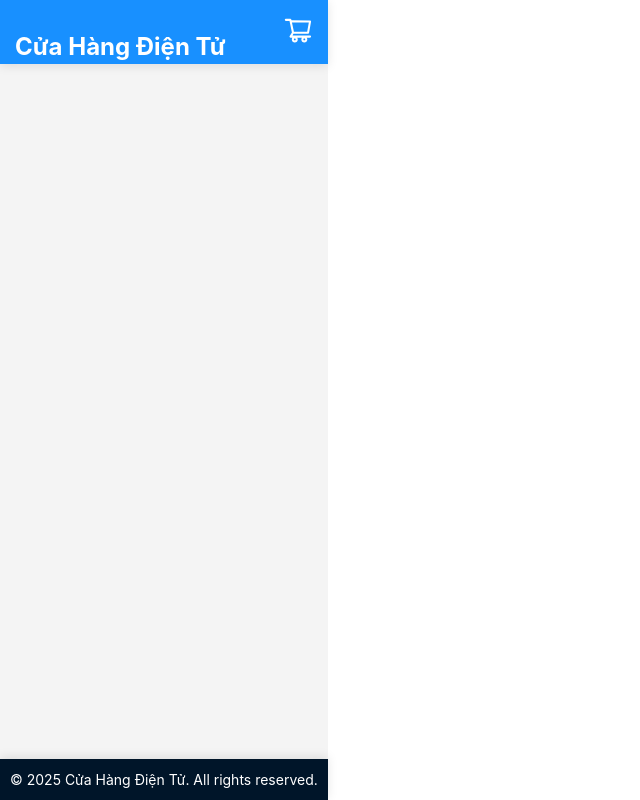
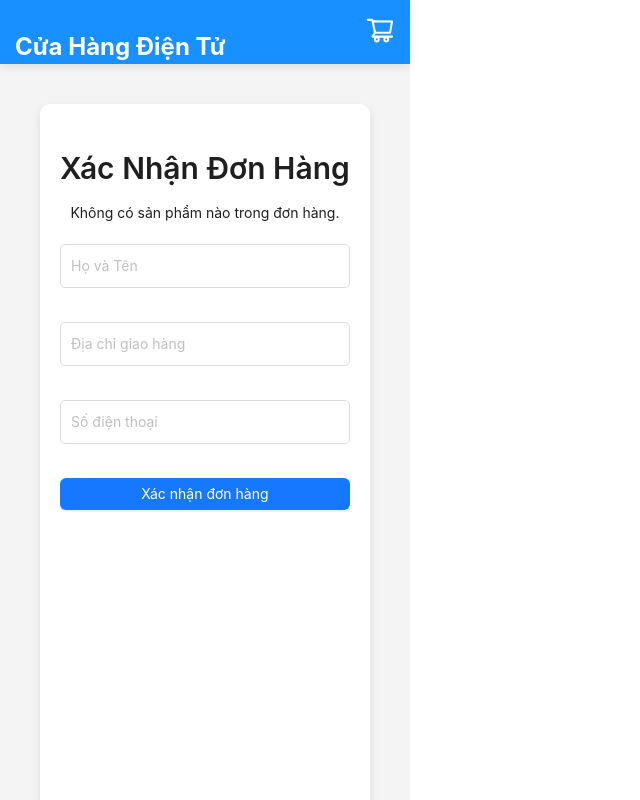
Before and after one commit to HighDance27/ghtk, a React (Vite) app: page /order in a window 1280 px wide. Shown: the top 800 px of the page, without its empty margins (0-640 px from the left). Built offline with nearby package versions, Linux system fonts and the light colour scheme; the HTML template or start-up script is replaced by a standard one.

Commit message:
Them OrderPage

```diff
--- a/src/App.jsx
+++ b/src/App.jsx
@@ -3,6 +3,7 @@ import AppLayout from "./components/AppLayout";
 import ProductDetail from "./pages/ProductDetail";
 import ProductGrid from "./pages/ProductGrid";
 import CartPage from "./pages/CartPage";
+import OrderPage from "./pages/OrderPage";
 
 const App = () => {
   return (
@@ -12,6 +13,7 @@ const App = () => {
           <Route path="/" element={<ProductGrid />} />
           <Route path="/product/:id" element={<ProductDetail />} />
           <Route path="/cart" element={<CartPage />} />
+          <Route path="/order" element={<OrderPage />} />
         </Routes>
       </AppLayout>
     </Router>
--- a/src/pages/CartPage.jsx
+++ b/src/pages/CartPage.jsx
@@ -1,5 +1,6 @@
 import { useContext } from "react";
 import { CartContext } from "../components/AppLayout";
+import { useNavigate } from "react-router-dom";
 import { Card, Button, Typography, List, Layout, message, Empty, InputNumber } from "antd";
 import "./CartPage.css";
 
@@ -8,10 +9,25 @@ const { Content } = Layout;
 
 const CartPage = () => {
     const { cartItems, setCartItems } = useContext(CartContext);
+    const navigate = useNavigate();
 
     const handleRemoveItem = (id) => {
         setCartItems(cartItems.filter(item => item.id !== id));
         message.success("Sản phẩm đã được xóa khỏi giỏ hàng.");
+    };
+
+    const handleQuantityChange = (id, quantity) => {
+        setCartItems(cartItems.map(item =>
+            item.id === id ? { ...item, quantity } : item
+        ));
+    };
+
+    const handleCheckout = () => {
+        if (cartItems.length === 0) {
+            message.warning("Giỏ hàng của bạn đang trống.");
+            return;
+        }
+        navigate("/order");
     };
 
     return (
@@ -44,10 +60,9 @@ const CartPage = () => {
                             </Card>
                         )}
                     />
-
                 )}
                 {cartItems.length > 0 && (
-                    <Button type="primary" className="checkout-button" block>
+                    <Button type="primary" className="checkout-button" block onClick={handleCheckout}>
                         Tiến hành thanh toán
                     </Button>
                 )}
--- /dev/null
+++ b/src/pages/OrderPage.css
@@ -0,0 +1,55 @@
+/* Trang xác nhận đơn hàng */
+.order-page {
+    display: flex;
+    justify-content: center;
+    align-items: center;
+    min-height: 100vh;
+    background-color: #f4f4f4;
+    padding: 20px;
+}
+
+.order-content {
+    width: 100%;
+    max-width: 800px;
+    background: white;
+    padding: 20px;
+    border-radius: 10px;
+    box-shadow: 0px 4px 10px rgba(0, 0, 0, 0.1);
+    text-align: center;
+}
+
+.order-item {
+    display: flex;
+    align-items: center;
+    padding: 15px;
+    margin-bottom: 10px;
+    border: 1px solid #ddd;
+    border-radius: 10px;
+    box-shadow: 0px 2px 5px rgba(0, 0, 0, 0.1);
+}
+
+.order-item-image {
+    width: 80px;
+    height: 80px;
+    object-fit: cover;
+    border-radius: 10px;
+    margin-right: 15px;
+}
+
+.order-item-info {
+    flex-grow: 1;
+    text-align: left;
+}
+
+.order-form {
+    margin-top: 20px;
+    text-align: left;
+}
+
+.order-form input {
+    width: 100%;
+    padding: 10px;
+    border-radius: 5px;
+    border: 1px solid #ddd;
+    margin-bottom: 10px;
+}
--- /dev/null
+++ b/src/pages/OrderPage.jsx
@@ -0,0 +1,65 @@
+import { useContext } from "react";
+import { CartContext } from "../components/AppLayout";
+import { Card, Button, Typography, List, Layout, message, Form, Input } from "antd";
+import "./OrderPage.css";
+
+const { Title, Text } = Typography;
+const { Content } = Layout;
+
+const OrderPage = () => {
+    const { cartItems, setCartItems } = useContext(CartContext);
+
+    const handleOrderSubmit = (values) => {
+        if (cartItems.length === 0) {
+            message.warning("Giỏ hàng của bạn đang trống.");
+            return;
+        }
+
+        message.success("Đơn hàng đã được đặt thành công!");
+        setCartItems([]); // Xóa giỏ hàng sau khi đặt hàng
+    };
+
+    return (
+        <Layout className="order-page">
+            <Content className="order-content">
+                <Title level={2}>Xác Nhận Đơn Hàng</Title>
+                {cartItems.length === 0 ? (
+                    <Text>Không có sản phẩm nào trong đơn hàng.</Text>
+                ) : (
+                    <List
+                        dataSource={cartItems}
+                        renderItem={(item) => (
+                            <Card className="order-item" key={item.id}>
+                                <img src={item.image} alt={item.name} className="order-item-image" />
+                                <div className="order-item-info">
+                                    <Title level={4}>{item.name}</Title>
+                                    <Text strong>
+                                        {new Intl.NumberFormat('vi-VN', { style: "currency", currency: "VND" }).format(item.price)}
+                                    </Text>
+                                    <br />
+                                    <Text>Số lượng: {item.quantity}</Text>
+                                </div>
+                            </Card>
+                        )}
+                    />
+                )}
+                <Form onFinish={handleOrderSubmit} className="order-form">
+                    <Form.Item name="name" rules={[{ required: true, message: "Vui lòng nhập tên của bạn!" }]}>
+                        <Input placeholder="Họ và Tên" />
+                    </Form.Item>
+                    <Form.Item name="address" rules={[{ required: true, message: "Vui lòng nhập địa chỉ!" }]}>
+                        <Input placeholder="Địa chỉ giao hàng" />
+                    </Form.Item>
+                    <Form.Item name="phone" rules={[{ required: true, message: "Vui lòng nhập số điện thoại!" }]}>
+                        <Input placeholder="Số điện thoại" />
+                    </Form.Item>
+                    <Button type="primary" htmlType="submit" block>
+                        Xác nhận đơn hàng
+                    </Button>
+                </Form>
+            </Content>
+        </Layout>
+    );
+};
+
+export default OrderPage;
```
